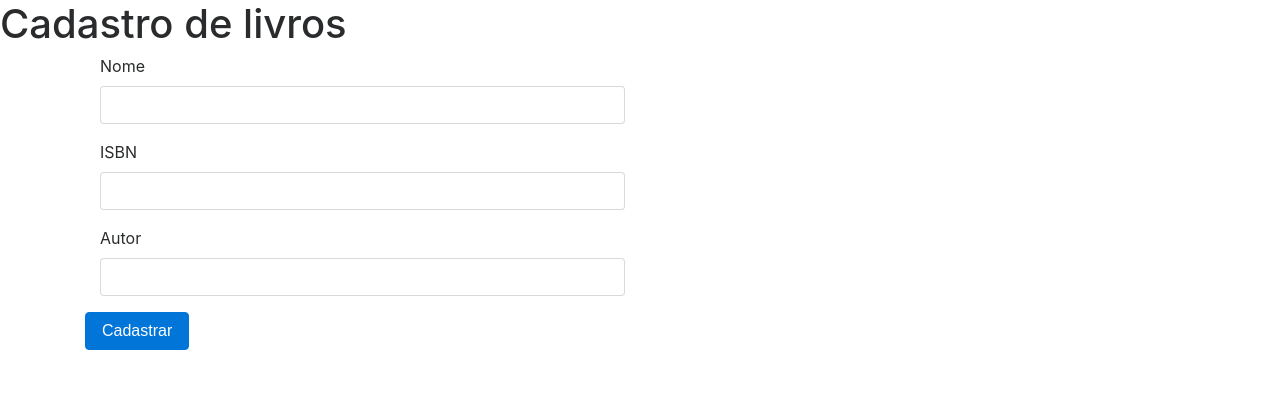
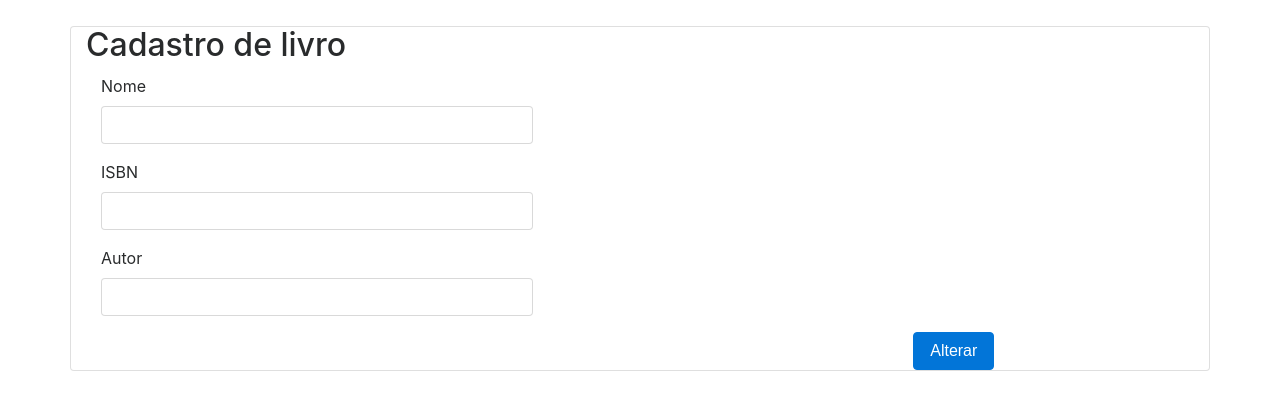
Before and after one commit to rvinicius/bibliotech, a PHP site: page /cadastro-livro.php in a window 1280 px wide. Shown: the part 92-502 px from the top of the page. Run offline with PHP 8.4, Linux system fonts and the light colour scheme; some libraries are stand-ins or nearby versions.

Commit message:
alteracao no visual do formulario, utilizando um card para delimitar formulario

```diff
--- a/altera-livro.php
+++ b/altera-livro.php
@@ -8,7 +8,7 @@
 
 <br/>
 <div class="container card">
- 	<h5 class="card-title">Alteracao de livro</h5>
+ 	<h2 class="card-title">Alteracao de livro</h5>
 <form action="update-livro.php" method="post">
   <div class="form-row card-body ">
 
--- a/cadastro-livro.php
+++ b/cadastro-livro.php
@@ -2,25 +2,31 @@
 require_once("cabecalho.php");
 ?>
 
-<h1>Cadastro de livros</h1>
-<div class="container">
-<form action="insert-livro.php" method="post">
-  <div class="form-row">
-    <div class="form-group col-md-6">
-      <label for="inputEmail4">Nome</label>
+<br/>
+<div class="container card">
+  <h2 class="card-title">Cadastro de livro</h2>
+<form action="update-livro.php" method="post">
+  <div class="form-row card-body ">
+
+    <div class="form-group col-md-5">
+      <label for="nome">Nome</label>
       <input type="text" class="form-control" name="nome">
     </div>
-    <div class="form-group col-md-6">
-      <label for="ISBN">ISBN</label>
-      <input type="text" class="form-control" name="isbn" >
+    <div class="form-group col-md-5">
+      <label for="isbn">ISBN</label>
+      <input type="text" class="form-control" name="isbn">
     </div>
-    <div class="form-group col-md-6">
+
+    <div class="form-group col-md-5">
       <label for="autor">Autor</label>
-      <input type="text" class="form-control" name="autor" >
+      <input type="text" class="form-control" name="autor">
     </div>
+
+     <div class="form-group col-md-10">
+       <input type="submit" value="Alterar" class="btn btn-primary float-right" />
+     </div>
   </div>
- <input type="submit" value="Cadastrar" class="btn btn-primary" />
+
 </form>
 </div>
-
 <?php require_once("rodape.php"); ?>
```
